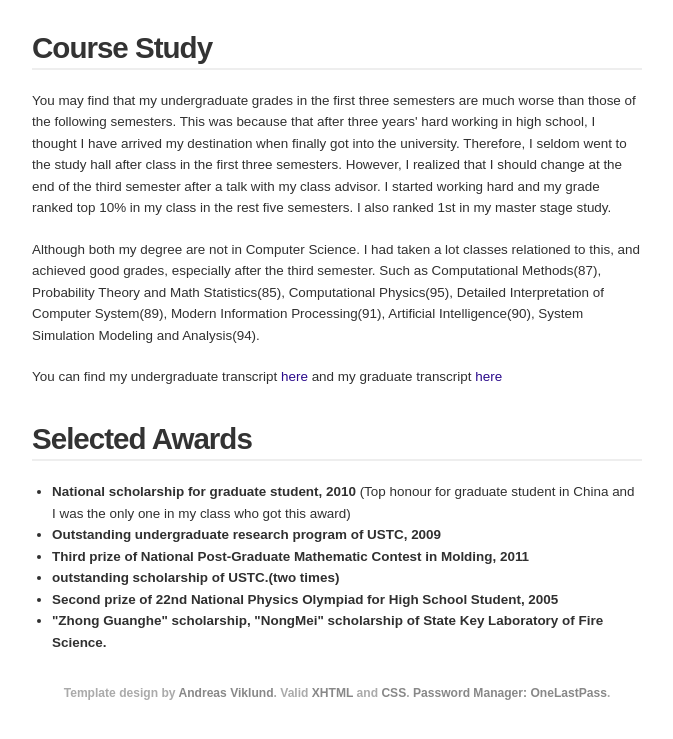
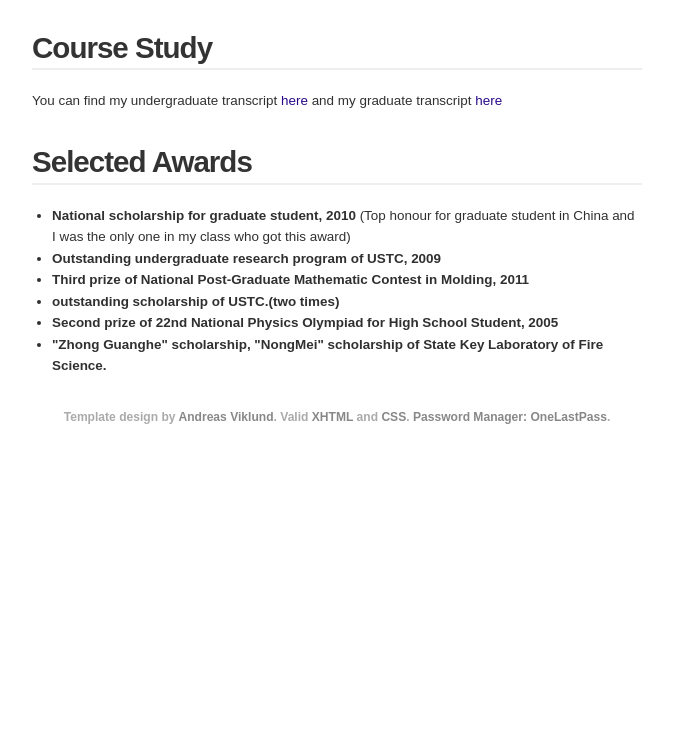
Before and after one commit to ustcyue/ustcyue.github.io, a plain HTML site: page index.html in a window 1280 px wide. Shown: the part 1947-2686 px from the top of the page, without its empty margins (153-826 px from the left). After the commit the page ends 2415 px from the top, so only its background shows below. Drawn offline with Linux system fonts and the light colour scheme.

Commit message:
some modification

```diff
--- a/index.html
+++ b/index.html
@@ -83,9 +83,6 @@
         </ul>
 
         <h2><a name="course">Course Study</a></h2>
-        <p>You may find that my undergraduate grades in the first three semesters are much worse than those of the following semesters. This was because that after three years' hard working in high school, I thought I have arrived my destination when finally got into the university. Therefore, I seldom went to the study hall after class in the first three semesters. However, I realized that I should change at the end of the third semester after a talk with my class advisor. I started working hard and my grade ranked top 10% in my class in the rest five semesters. I also ranked 1st in my master stage study.
-         </p>
-        <p>Although both my degree are not in Computer Science. I had taken a lot classes relationed to this, and achieved good grades, especially after the third semester. Such as Computational Methods(87), Probability Theory and Math Statistics(85), Computational Physics(95), Detailed Interpretation of Computer System(89), Modern Information Processing(91), Artificial Intelligence(90), System Simulation Modeling and Analysis(94).</p>
         <p>You can find my undergraduate transcript <a href="./files/undergrad.jpg">here</a> and my graduate transcript <a href="./files/grad.jpg">here<a> </p>
 
         <h2><a name="awards">Selected Awards</a></h2>
```
